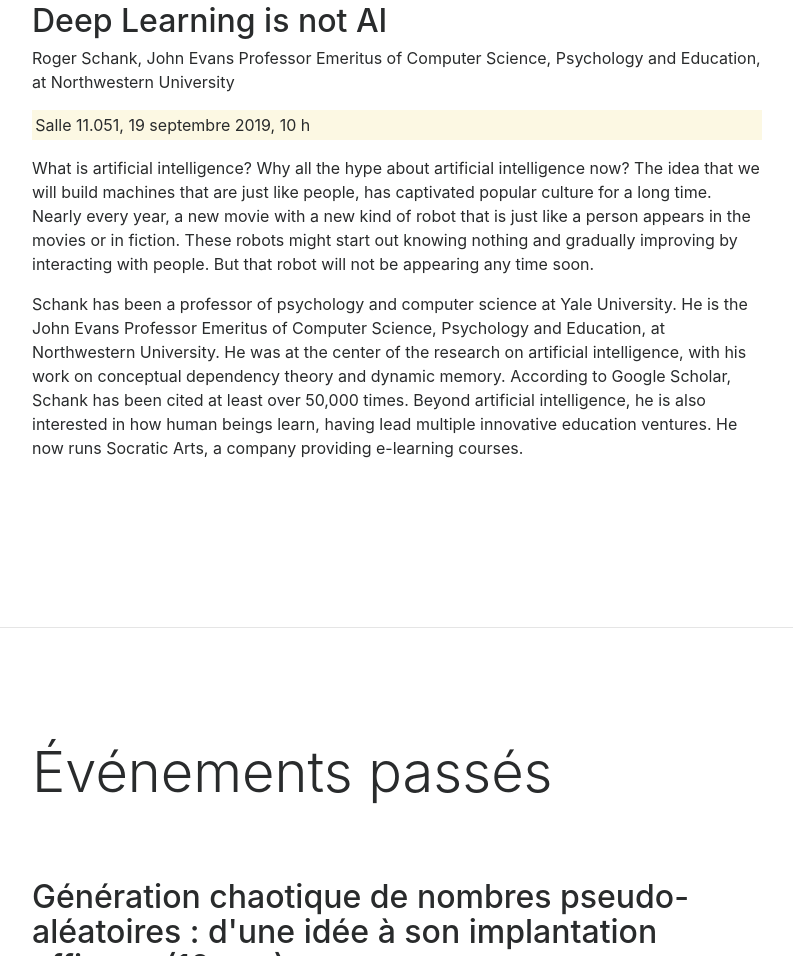
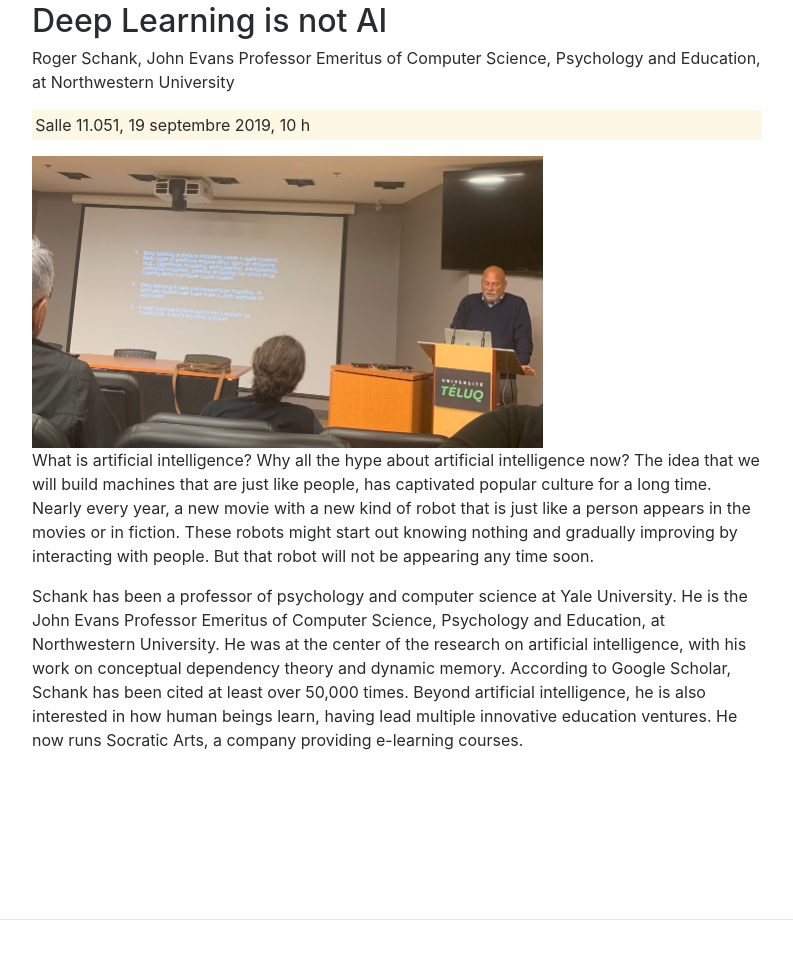
Before and after one commit to lemire/technolabsite, a plain HTML site: page index.html in a window 1280 px wide. Shown: the part 777-1733 px from the top of the page, without its empty margins (53-846 px from the left). Drawn offline with nearby package versions, Linux system fonts and the light colour scheme; a script that the page names is missing.

Commit message:
Saving...

```diff
--- a/index.html
+++ b/index.html
@@ -45,6 +45,8 @@
     <p>Roger Schank, John Evans Professor Emeritus of Computer Science, Psychology and Education,
       at Northwestern University </p>
     <p class="mark">Salle 11.051, 19 septembre 2019, 10 h</p>
+    <img src="img/schank2019.jpg" width = "70%" />
+
   <p>What is artificial intelligence? Why all the hype about artificial intelligence now?
     The idea that we will build machines that are just like people, has captivated popular culture
     for a long time. Nearly every year, a new movie with a new kind of robot that is just like a
```
Also changed, not shown: img/schank2019.jpg (added).
